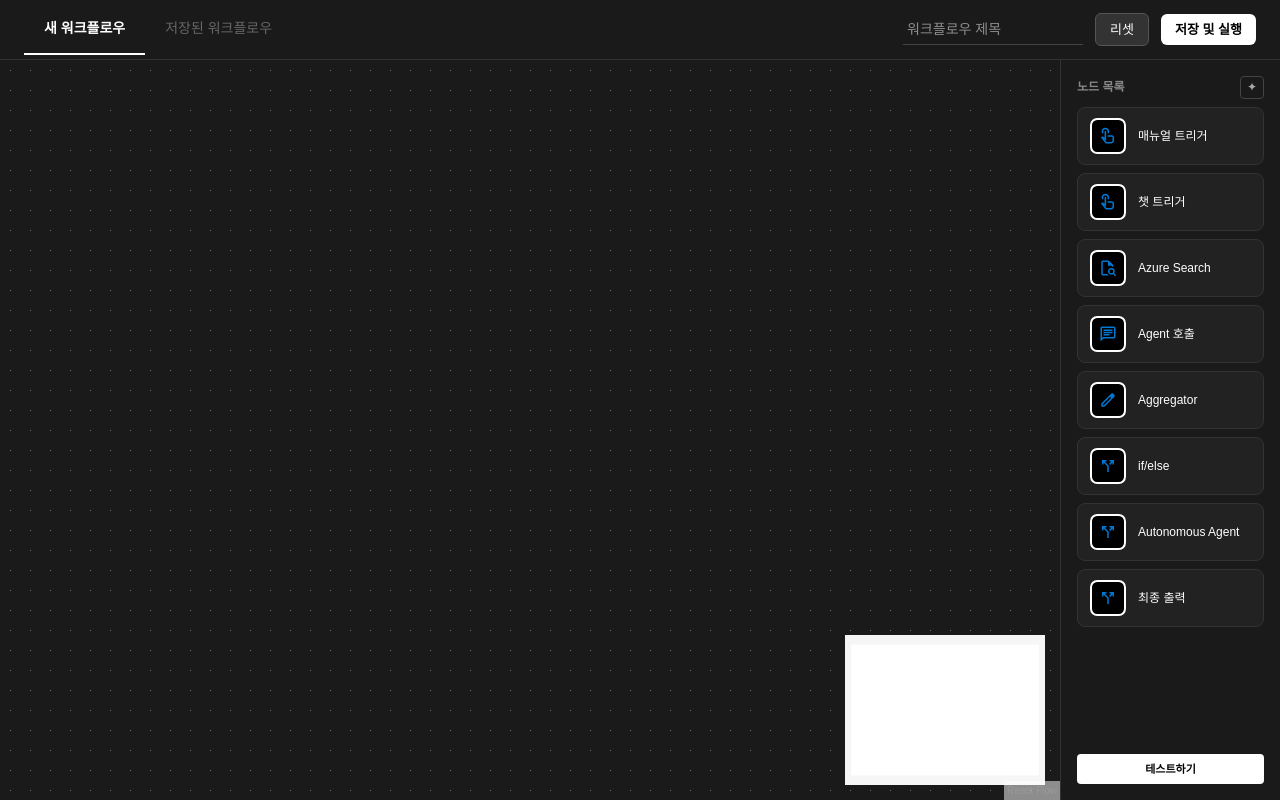
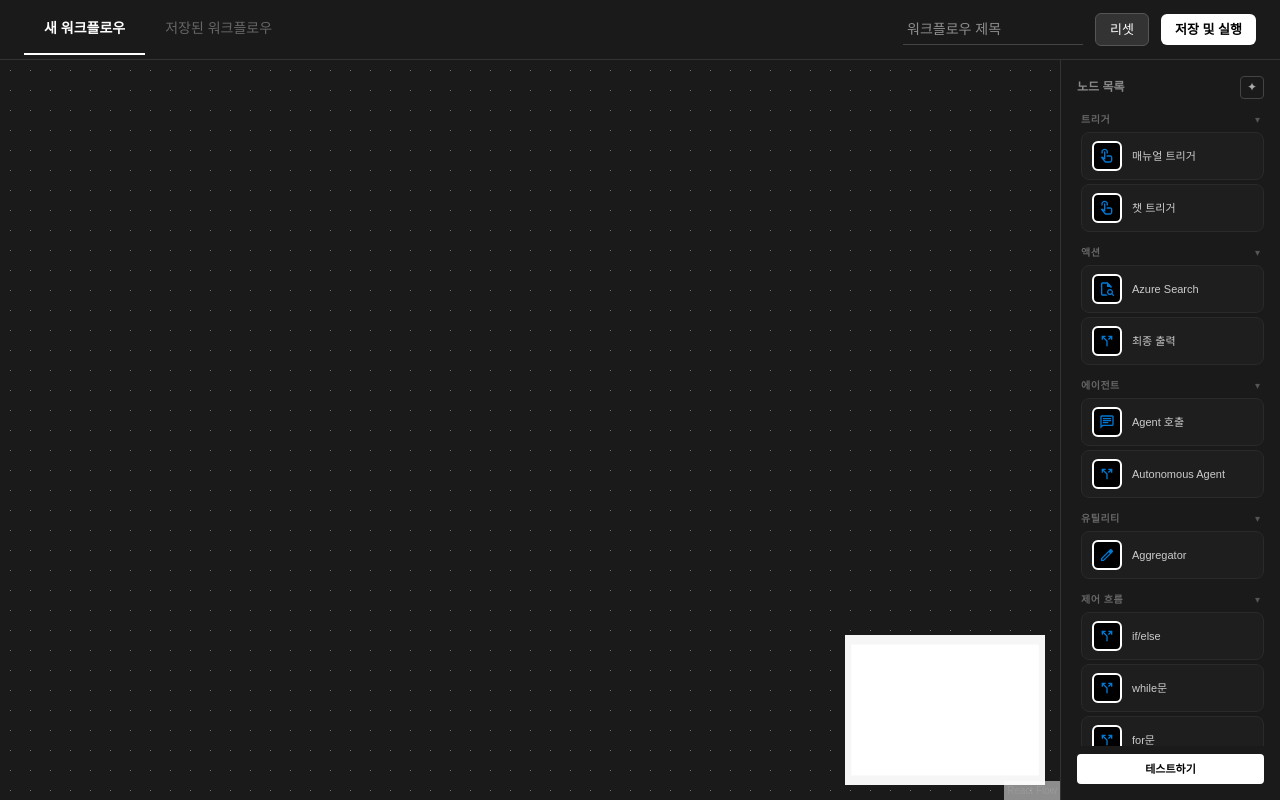
Before and after one commit to hy6652/Workflow-front, a Next.js app: page / in a window 1280 px wide. Built offline with nearby package versions, Linux system fonts and the light colour scheme; no server answers.

Commit message:
노드 그룹화

```diff
--- a/src/app/components/CustomNodes.tsx
+++ b/src/app/components/CustomNodes.tsx
@@ -330,6 +330,26 @@ export const initialNodes = [
     },
   },
   {
+    id: "while_loop",
+    category: "control_flow",
+    type: "while",
+    position: { x: 0, y: 0 },
+    data: {
+      label: "while문",
+      imageUrl: "nodeImages/call_split.svg",
+    },
+  },
+  {
+    id: "for_loop",
+    category: "control_flow",
+    type: "for",
+    position: { x: 0, y: 0 },
+    data: {
+      label: "for문",
+      imageUrl: "nodeImages/call_split.svg",
+    },
+  },
+  {
     id: "autonomous",
     category: "agent",
     type: "autonomous_agent",
--- a/src/app/components/Sidebar.tsx
+++ b/src/app/components/Sidebar.tsx
@@ -4,6 +4,14 @@ import { OnDropAction, useDnD, useDnDPosition } from "../context/DnDContext";
 
 let id = 0;
 const getId = () => `dndnode_${id++}`;
+
+const CATEGORY_LABELS: Record<string, string> = {
+  trigger: "트리거",
+  action: "액션",
+  agent: "에이전트",
+  utility: "유틸리티",
+  control_flow: "제어 흐름",
+};
 
 export interface NodeProps {
   nodes: Node[] | null;
@@ -23,8 +31,32 @@ export default function SideBar(props: NodeProps) {
     label: string;
     imageUrl: string;
   } | null>(null);
+  // 닫힌 카테고리 목록 (기본 모두 열림)
+  const [closedCategories, setClosedCategories] = useState<Set<string>>(
+    new Set(),
+  );
 
   const { setNodes } = useReactFlow();
+
+  const toggleCategory = (cat: string) => {
+    setClosedCategories((prev) => {
+      const next = new Set(prev);
+      if (next.has(cat)) next.delete(cat);
+      else next.add(cat);
+      return next;
+    });
+  };
+
+  // nodes를 category 기준으로 그룹핑 (삽입 순서 유지)
+  const groupedNodes = (props.nodes ?? []).reduce(
+    (acc, node: any) => {
+      const cat: string = node.category ?? "기타";
+      if (!acc[cat]) acc[cat] = [];
+      acc[cat].push(node);
+      return acc;
+    },
+    {} as Record<string, any[]>,
+  );
 
   const createAddNewNode = useCallback(
     (
@@ -39,10 +71,7 @@ export default function SideBar(props: NodeProps) {
           type: nodeType,
           category,
           position,
-          data: {
-            label: `${label}`,
-            imageUrl: imageUrl,
-          },
+          data: { label: `${label}`, imageUrl },
         };
         setNodes((nds) => nds.concat(newNode));
         setType(null);
@@ -196,28 +225,80 @@ export default function SideBar(props: NodeProps) {
             />
           )}
 
-          {/* 노드 목록 */}
+          {/* 카테고리별 노드 목록 */}
           <div
             style={{
               flex: 1,
               overflowY: "auto",
               display: "flex",
               flexDirection: "column",
-              gap: "8px",
+              gap: "4px",
             }}
           >
-            {props.nodes?.map((node: any, index) => (
+            {Object.entries(groupedNodes).map(([category, categoryNodes]) => {
+              const isOpen = !closedCategories.has(category);
+              return (
+                <div key={category}>
+                  {/* 카테고리 헤더 */}
+                  <div
+                    onClick={() => toggleCategory(category)}
+                    style={{
+                      display: "flex",
+                      alignItems: "center",
+                      justifyContent: "space-between",
+                      padding: "5px 4px",
+                      cursor: "pointer",
+                      userSelect: "none",
+                      borderRadius: "4px",
+                    }}
+                    onMouseEnter={(e) => {
+                      (e.currentTarget as HTMLDivElement).style.backgroundColor =
+                        "#222";
+                    }}
+                    onMouseLeave={(e) => {
+                      (e.currentTarget as HTMLDivElement).style.backgroundColor =
+                        "transparent";
+                    }}
+                  >
+                    <span
+                      style={{
+                        fontSize: "10px",
+                        color: "#666",
+                        fontWeight: "bold",
+                        textTransform: "uppercase",
+                        letterSpacing: "0.5px",
+                      }}
+                    >
+                      {CATEGORY_LABELS[category] ?? category}
+                    </span>
+                    <span style={{ fontSize: "10px", color: "#555" }}>
+                      {isOpen ? "▾" : "▸"}
+                    </span>
+                  </div>
+
+                  {/* 카테고리 내 노드 목록 */}
+                  {isOpen && (
+                    <div
+                      style={{
+                        display: "flex",
+                        flexDirection: "column",
+                        gap: "4px",
+                        paddingLeft: "4px",
+                        marginBottom: "4px",
+                      }}
+                    >
+                      {categoryNodes.map((node: any, index: number) => (
                         <div
                           key={index}
                           style={{
                             display: "flex",
                             alignItems: "center",
-                  gap: "12px",
-                  padding: "10px 12px",
+                            gap: "10px",
+                            padding: "8px 10px",
                             borderRadius: "8px",
-                  border: "1px solid #333",
+                            border: "1px solid #2a2a2a",
                             cursor: "grab",
-                  backgroundColor: "#222",
+                            backgroundColor: "#1e1e1e",
                           }}
                           onPointerDown={(event) => {
                             setType(node.type);
@@ -238,8 +319,8 @@ export default function SideBar(props: NodeProps) {
                         >
                           <div
                             style={{
-                    width: "36px",
-                    height: "36px",
+                              width: "30px",
+                              height: "30px",
                               borderRadius: "20%",
                               backgroundColor: "#000",
                               border: "2px solid #fff",
@@ -252,14 +333,19 @@ export default function SideBar(props: NodeProps) {
                             <img
                               src={node.data.imageUrl}
                               alt={node.data.label}
-                    style={{ width: "18px", height: "18px" }}
+                              style={{ width: "16px", height: "16px" }}
                             />
                           </div>
-                <span style={{ fontSize: "12px", color: "#fff" }}>
+                          <span style={{ fontSize: "11px", color: "#ccc" }}>
                             {node.data.label}
                           </span>
                         </div>
                       ))}
+                    </div>
+                  )}
+                </div>
+              );
+            })}
           </div>
 
           {/* 테스트하기 버튼 */}
@@ -294,7 +380,7 @@ interface DragGhostProps {
   imageUrl?: string;
 }
 
-export function DragGhost({ type, label, imageUrl }: DragGhostProps) {
+export function DragGhost({ label, imageUrl }: DragGhostProps) {
   const { position } = useDnDPosition();
 
   if (!position) return null;
--- a/src/app/page.tsx
+++ b/src/app/page.tsx
@@ -329,9 +329,8 @@ function FlowEditor() {
       const nds = wf.nodes;
       if (nds) {
         const updatednds = nds.map((n) => {
-          const category = (n as any).category;
-          const nData = initialNodes.filter((x) => x.category === category)[0]
-            ?.data;
+          const type = (n as any).type;
+          const nData = initialNodes.filter((x) => x.type === type)[0]?.data;
           return { ...n, data: nData };
         });
         setNodes(updatednds);
```
Lines whose indentation alone changed are shown as unchanged.
